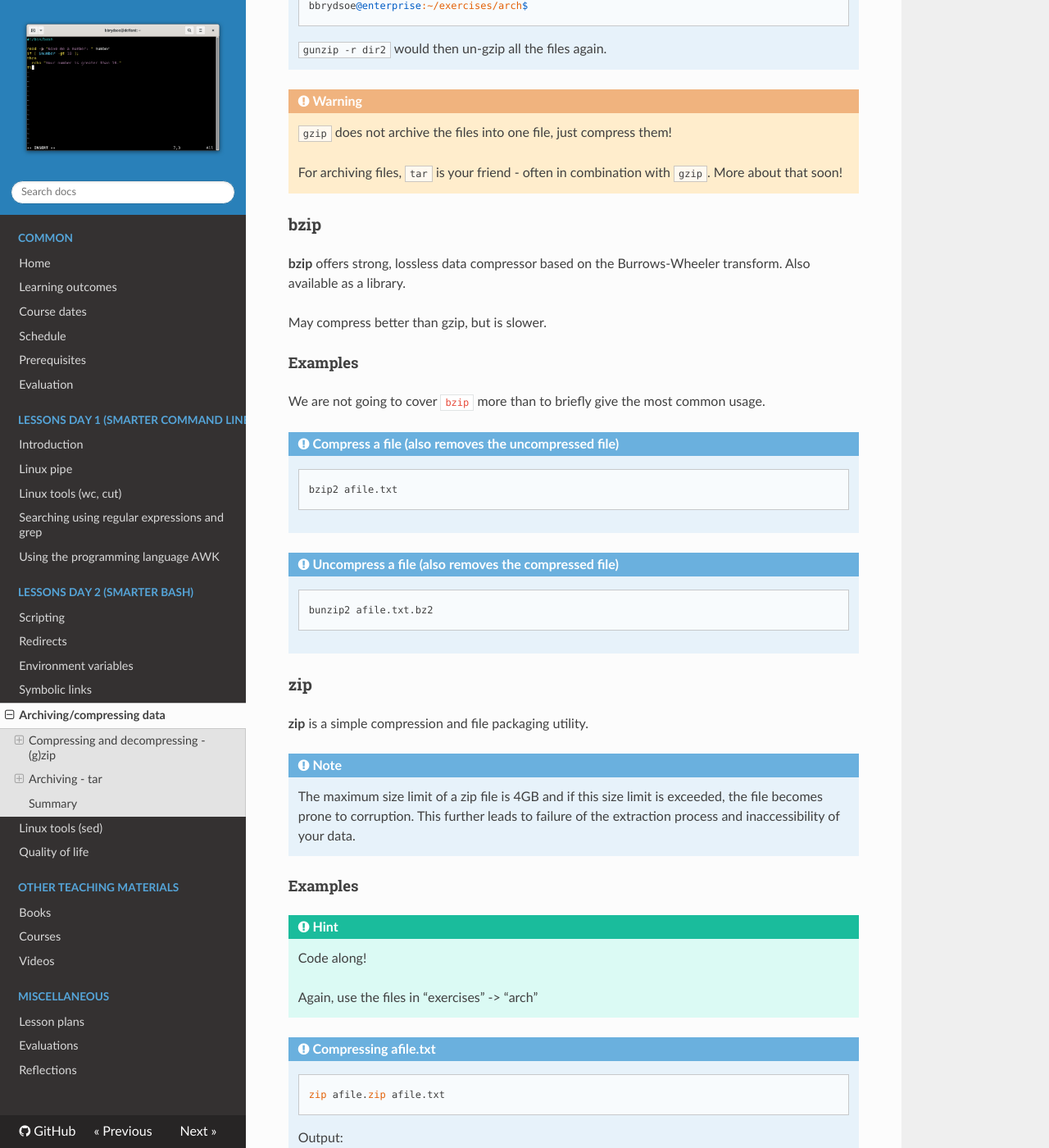
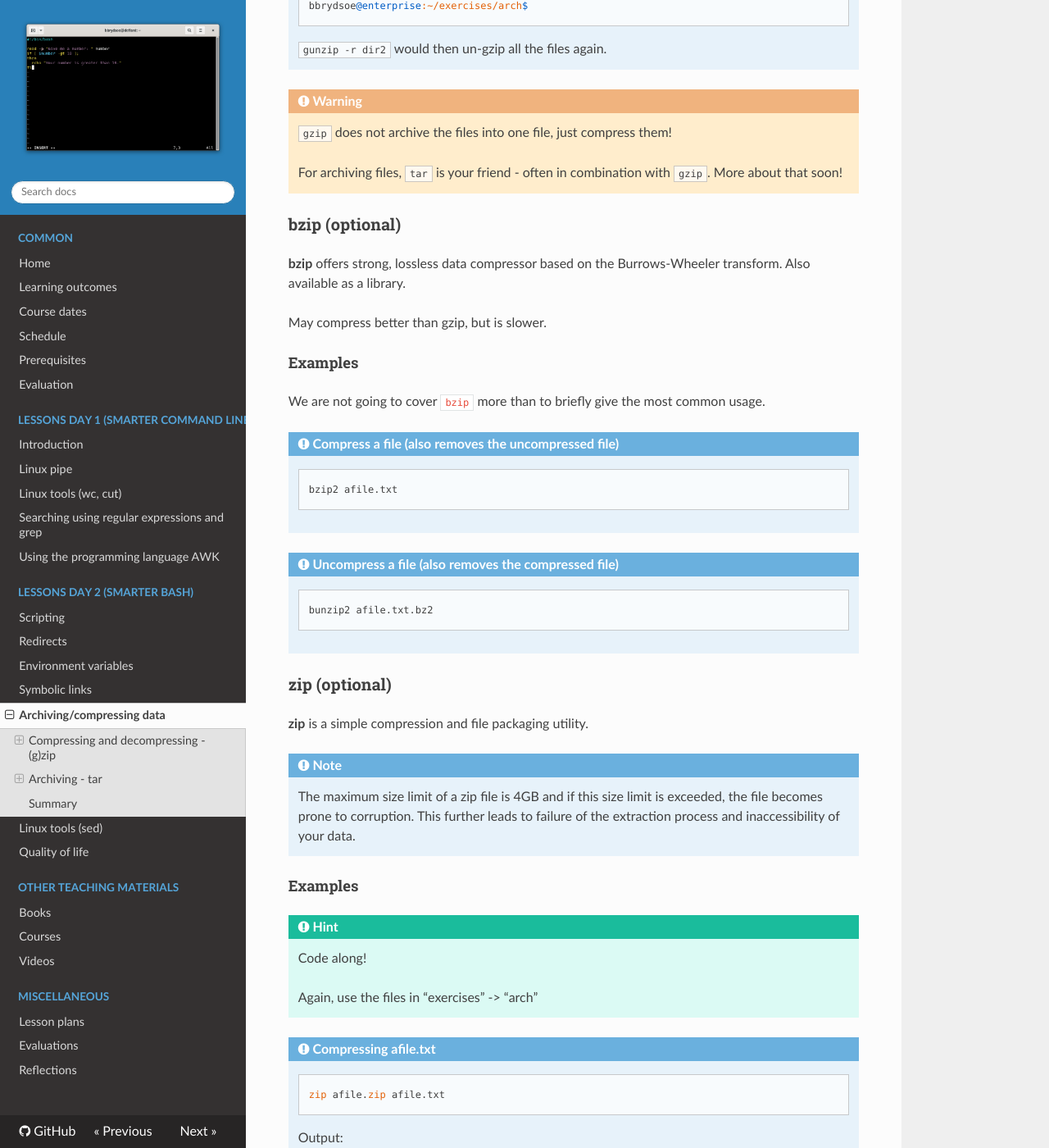
Before and after one commit to UPPMAX/linux-command-line-201, an MkDocs documentation site: the page built from docs/sessions/arch.md, in a window 1280 px wide and 1400 px high, scrolled down 2883 px. Shown: the whole window at 82% size. Built offline with MkDocs 1.6.1, drawn with Linux system fonts in a browser that asks for light colours; nearby versions of some CDN libraries.

Commit message:
Made two sections in the archive/compressing session optional, due to time

````diff
--- a/docs/sessions/arch.md
+++ b/docs/sessions/arch.md
@@ -124,7 +124,7 @@ Compression utility designed as a replacement for compress, with much better com
 
     For archiving files, ``tar`` is your friend - often in combination with ``gzip``. More about that soon!
 
-### bzip
+### bzip (optional)
 
 **bzip** offers strong, lossless data compressor based on the Burrows-Wheeler transform. Also available as a library.
 
@@ -146,7 +146,7 @@ We are not going to cover ``bzip`` more than to briefly give the most common usa
     bunzip2 afile.txt.bz2
     ```
 
-### zip
+### zip (optional)
 
 **zip** is a simple compression and file packaging utility.
 
````
